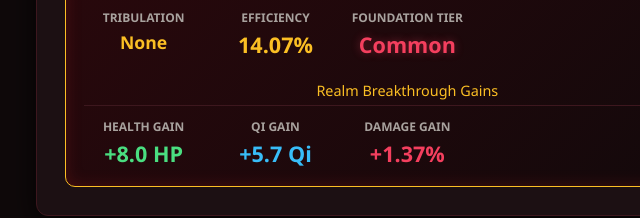
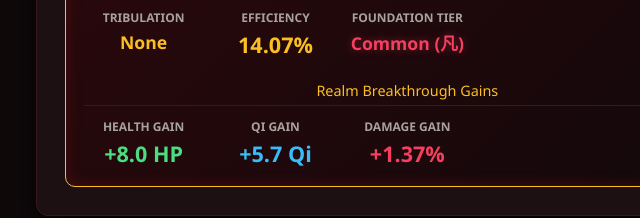
Before and after one commit to nguyenxuanphuc-nxp/Marital-arts-world-calculator-, a plain HTML site: page index.html in a window 1280 px wide. Shown: the part 1291-1509 px from the top of the page, 481-1121 px from the left. Drawn offline with Linux system fonts and the light colour scheme.

Commit message:
Added characters

```diff
--- a/index.html
+++ b/index.html
@@ -211,6 +211,7 @@
     .stat-box p.tier-tag {
       color: #f43f5e;
       text-shadow: 0 0 8px rgba(244, 63, 94, 0.4);
+      font-size: 1.1rem; /* Added to prevent text wrapping with Chinese characters */
     }
 
     .auto-field {
@@ -649,10 +650,20 @@
     "Uncommon": 1, "Rare": 2, "Epic": 3, "Legendary": 4, "Mythic": 5
   };
 
+  const tierChinese = {
+    "Common": "凡",
+    "Human": "人",
+    "Earth": "地",
+    "Heaven": "天",
+    "Dao": "道",
+    "Hongmeng": "鸿蒙"
+  };
+
   let items = [];
   let calcMode = 'standard'; // 'standard' or 'remake'
   let lastRenderedRealmId = null;
   let lastRenderedMode = null;
+  let lastRenderedHongmeng = null; // Added this missing variable
   let previousQiSpotIndex = 0;
 
   // ==========================================
@@ -1045,7 +1056,9 @@
     document.getElementById("tribulationStatus").innerText = tribulationActive ? (isHongmengActive ? "Hongmeng (+0.75)" : "Active (+0.25)") : "None";
     document.getElementById("giftMultiplier").innerText = `${finalGiftMultiplier.toFixed(2)}x`;
     document.getElementById("efficiency").innerText = `${efficiencyPct.toFixed(2)}%`;
-    document.getElementById("foundationTier").innerText = tier;
+
+    // Added Chinese character to tier display
+    document.getElementById("foundationTier").innerText = `${tier} (${tierChinese[tier]})`;
 
     // Derived Outputs
     document.getElementById("healthGain").innerText = `+${(finalGiftMultiplier * 7).toFixed(1)} HP`;
```
